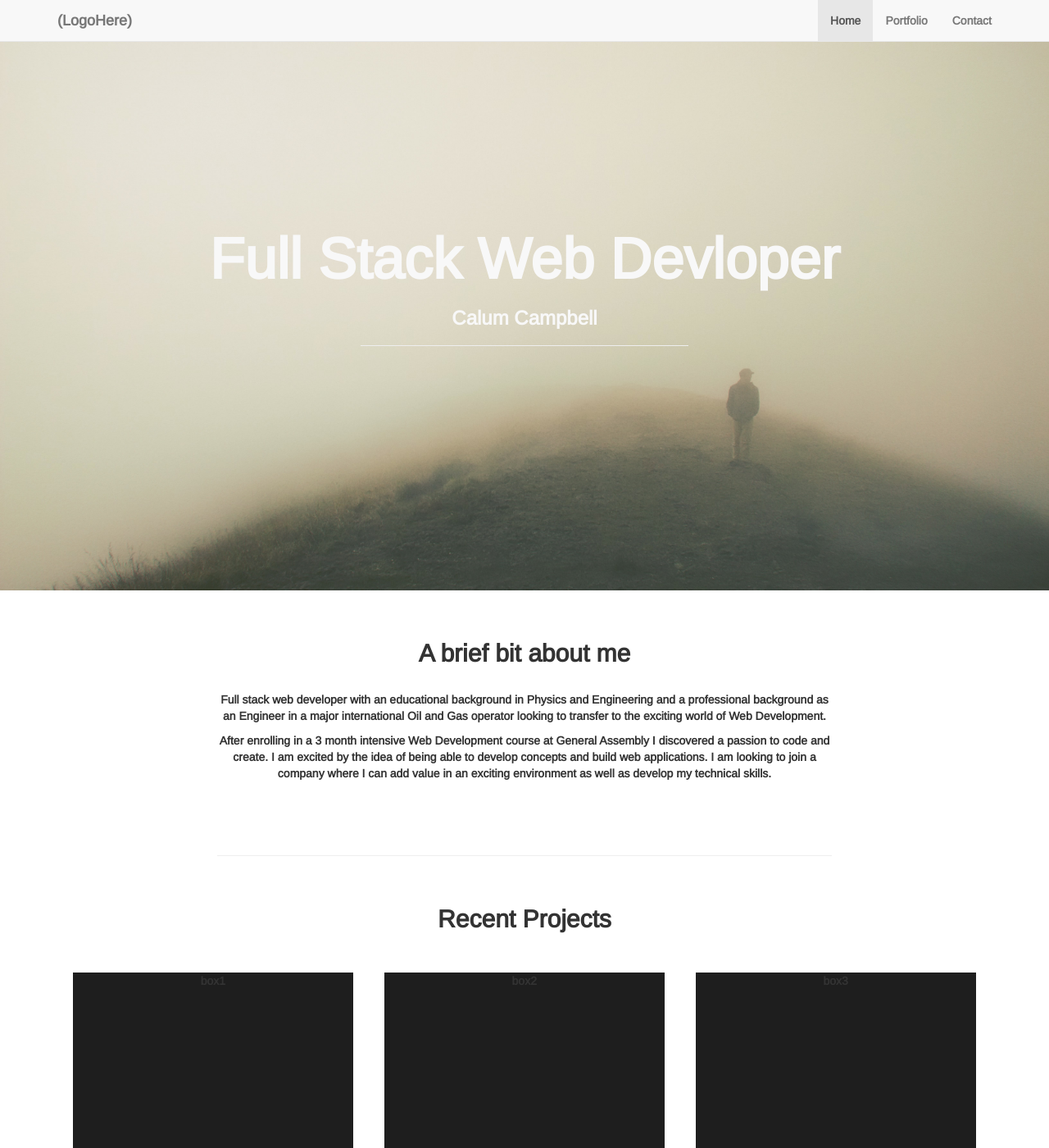
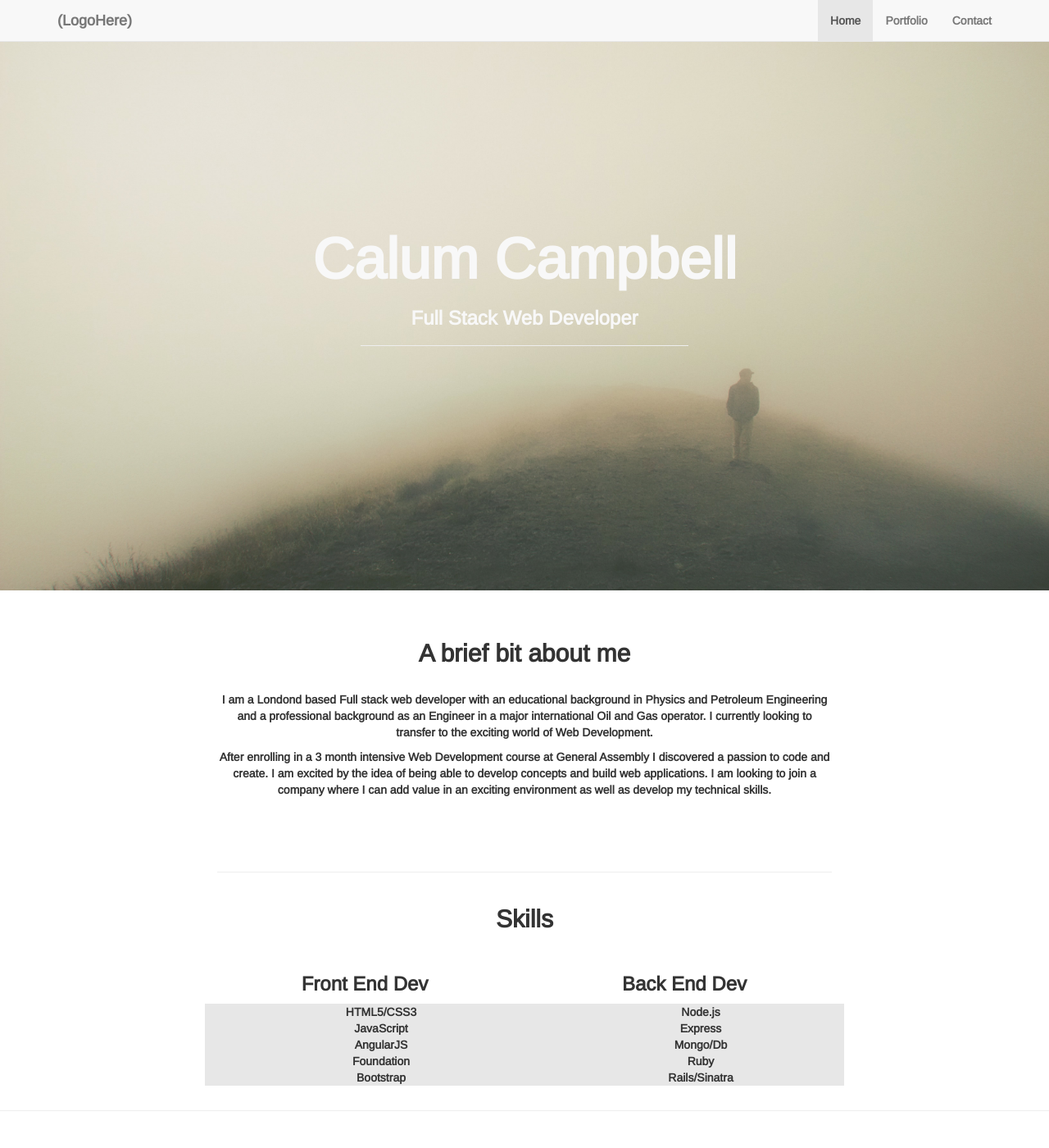
Before and after one commit to Calum-Campbell/Calum-Campbell.github.io, a Jekyll site: the page built from index.html, in a window 1280 px wide and 1400 px high. Shown: the whole window at 82% size. Built offline with Jekyll 4.4.1, drawn with Linux system fonts in a browser that asks for light colours.

Commit message:
added skills sections

```diff
--- a/_includes/about.html
+++ b/_includes/about.html
@@ -5,7 +5,7 @@
               <br/><br/>
               <h2>A brief bit about me</h2>
               <br/>
-                <p>Full stack web developer with an educational background in Physics and Engineering and a professional background as an Engineer in a major international Oil and Gas operator looking to transfer to the exciting world of Web Development.</p>
+                <p>I am a Londond based Full stack web developer with an educational background in Physics and Petroleum Engineering and a professional background as an Engineer in a major international Oil and Gas operator. I currently looking to transfer to the exciting world of Web Development.</p>
                 <p>After enrolling in a 3 month intensive Web Development course at General Assembly I discovered a passion to code and create. I am excited by the idea of being able to develop concepts and build web applications. I am looking to join a company where I can add value in an exciting environment as well as develop my technical skills.</p>
                 <br/>
                 <br/>
--- /dev/null
+++ b/_includes/skills.html
@@ -0,0 +1,33 @@
+<div class="content-section-skills">
+    <div class="container">
+        <h2 class="section-heading center">Skills</h2>
+        <div class="row skills-info">
+            <div class="col-lg-2"></div>
+            <div class="col-lg-4 center no-pad">
+                <h3>Front End Dev</h3>
+                <!-- <img src="./img/front-end.png" class="skills-symbol"> -->
+                <ul>
+                    <li>HTML5/CSS3</li>
+                    <li>JavaScript</li>
+                    <li>AngularJS</li>
+                    <li>Foundation</li>
+                    <li>Bootstrap</li>
+                </ul>
+            </div>
+            <div class="col-lg-4 center no-pad" >
+                <h3>Back End Dev</h3>
+                <!-- <img src="./img/back-end.png" class="skills-symbol"> -->
+                <ul>
+                    <li>Node.js</li>
+                    <li>Express</li>
+                    <li>Mongo/Db</li>
+                    <li>Ruby</li>
+                    <li>Rails/Sinatra</li>
+                </ul>
+            </div>
+            <div class="col-lg-2"></div>
+        </div>
+        <!-- /.container -->
+    </div>
+    <hr>
+</div>
--- a/_layouts/default.html
+++ b/_layouts/default.html
@@ -4,7 +4,8 @@
 
 	<body>
 		{% include header.html %}
-		{% include about.html %}
+    {% include about.html %}
+    {% include skills.html %}
 		{% include page_content.html %}
 		{% include contact.html %}
 		{% include footer.html %}
--- a/css/landing-page.css
+++ b/css/landing-page.css
@@ -226,3 +226,18 @@ footer {
 p.copyright {
     margin: 15px 0 0;
 }
+
+
+.skills-symbol {
+    height: 120px;
+    width: auto;
+}
+
+.skills-info ul{
+    list-style-type: none;
+    background-color: #e7e7e7;
+}
+
+.no-pad {
+    padding: 0px;
+}
--- a/index.html
+++ b/index.html
@@ -1,5 +1,5 @@
 ---
 layout: default
-title: Full Stack Web Devloper
-subTitle: Calum Campbell
+title: Calum Campbell
+subTitle: Full Stack Web Developer
 ---
```
Also changed, not shown: README.md (deleted), img/back-end.png (added), img/front-end.png (added).
